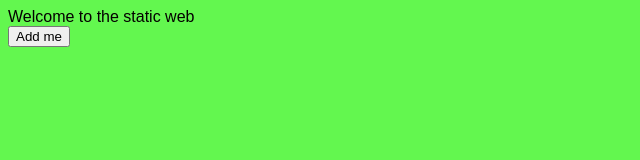
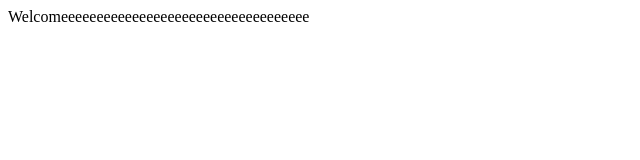
Before and after one commit to subhajeetcool/webproject1, a plain HTML site: page newcode/index.html in a window 1280 px wide. Shown: the whole page, without its empty margins (0-640 px from the left). Drawn offline with Linux system fonts and the light colour scheme.

Commit message:
added more files

```diff
--- a/src/index.html
+++ b/newcode/index.html
@@ -4,10 +4,8 @@
     <meta charset="UTF-8">
     <meta name="viewport" content="width=device-width, initial-scale=1.0">
     <title>Document</title>
-    <link href="style.css" rel="stylesheet" />
 </head>
 <body>
-    <div>Welcome to the static web</div>
-    <button>Add me</button>
+    <div>Welcomeeeeeeeeeeeeeeeeeeeeeeeeeeeeeeeeeee</div>
 </body>
 </html>
--- a/src/style.css
+++ /dev/null
@@ -1,5 +0,0 @@
-body {
-    font-family: "Poppins", sans-serif;
-    color: #040000;
-    background-color: #63f74f;
-  }
```
Also changed, not shown: newcode/styles.css (added), 1 other file.
